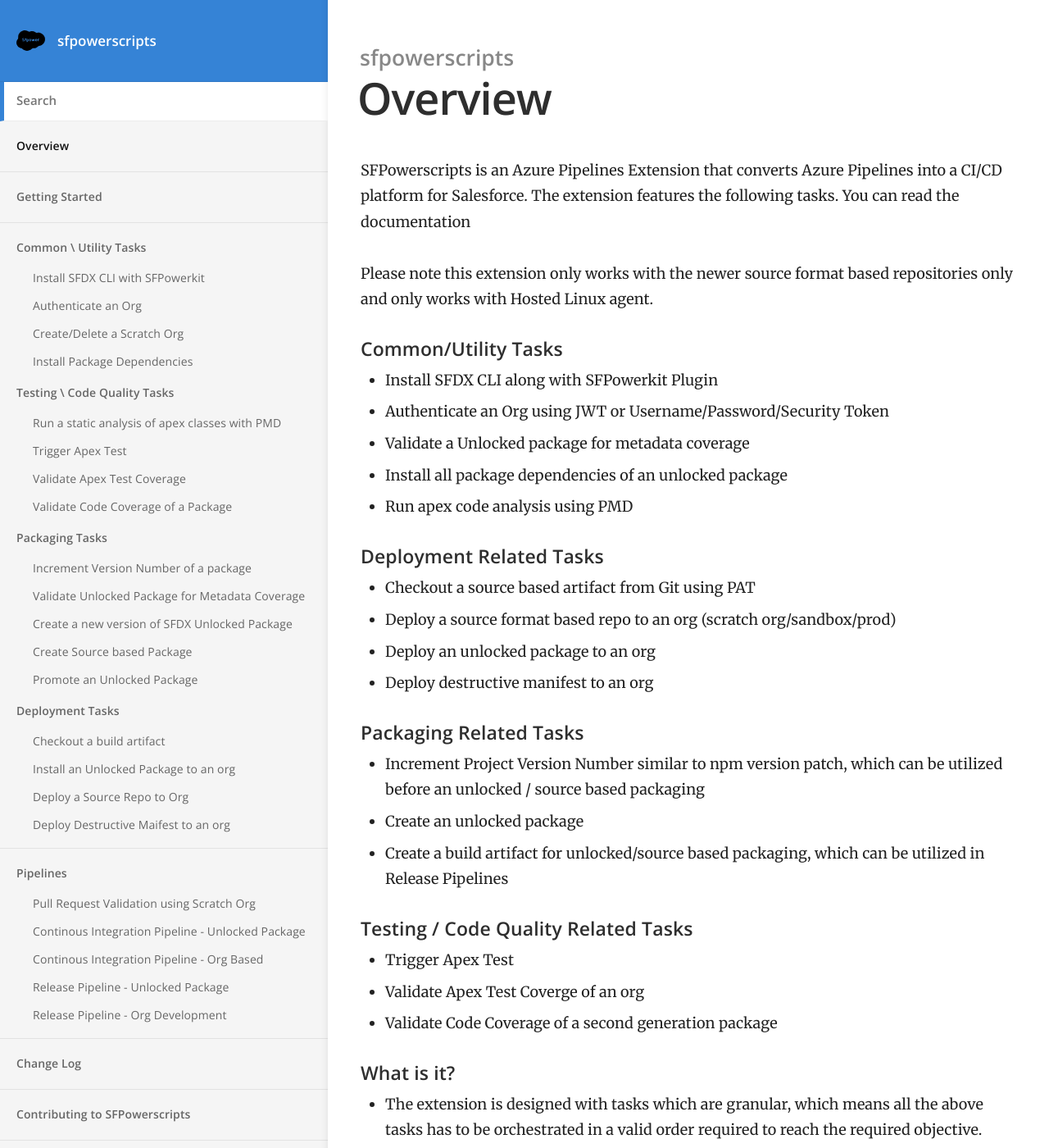
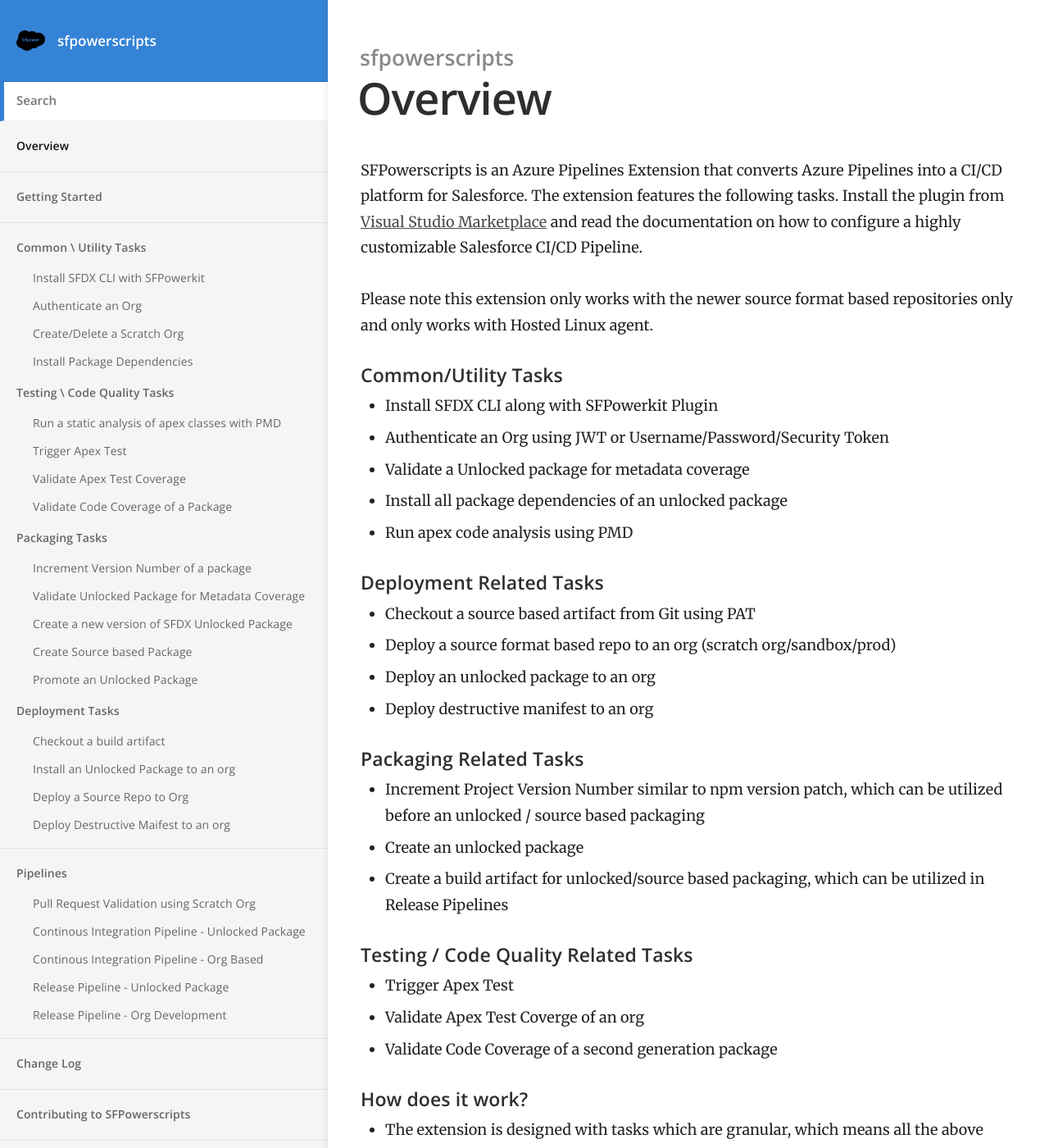
Before and after one commit to nbatterham/sfpowerscripts-doc, a Jekyll site: the page built from index.md, in a window 1280 px wide and 1400 px high. Shown: the whole window at 82% size. Built offline with Jekyll 4.4.1, drawn with Linux system fonts in a browser that asks for light colours.

Commit message:
fix to index page

```diff
--- a/index.md
+++ b/index.md
@@ -2,7 +2,7 @@
 title: Overview
 ---
 
-SFPowerscripts is an Azure Pipelines Extension that converts Azure Pipelines into a CI/CD platform for Salesforce. The extension features the following tasks. You can read the documentation
+SFPowerscripts is an Azure Pipelines Extension that converts Azure Pipelines into a CI/CD platform for Salesforce. The extension features the following tasks. Install the plugin from [Visual Studio Marketplace](https://marketplace.visualstudio.com/items?itemName=AzlamSalam.sfpowerscripts) and read the documentation on how to configure a highly customizable Salesforce CI/CD Pipeline.
 
 Please note this extension only works with the newer source format based repositories only and only works with Hosted Linux agent.
 
@@ -33,7 +33,7 @@ Please note this extension only works with the newer source format based reposit
 * Validate Apex Test Coverge of an org
 * Validate Code Coverage of a second generation package
 
-#### What is it?
+#### How does it work?
 
 * The extension is designed with tasks which are granular, which means all the above tasks has to be orchestrated in a valid order required to reach the required objective. This allows one to utilise other commands or extensions between the tasks and be highly effective rather than getting tied to a single task. This ensures maximum flexiblity while building the pipeline.
 
```
